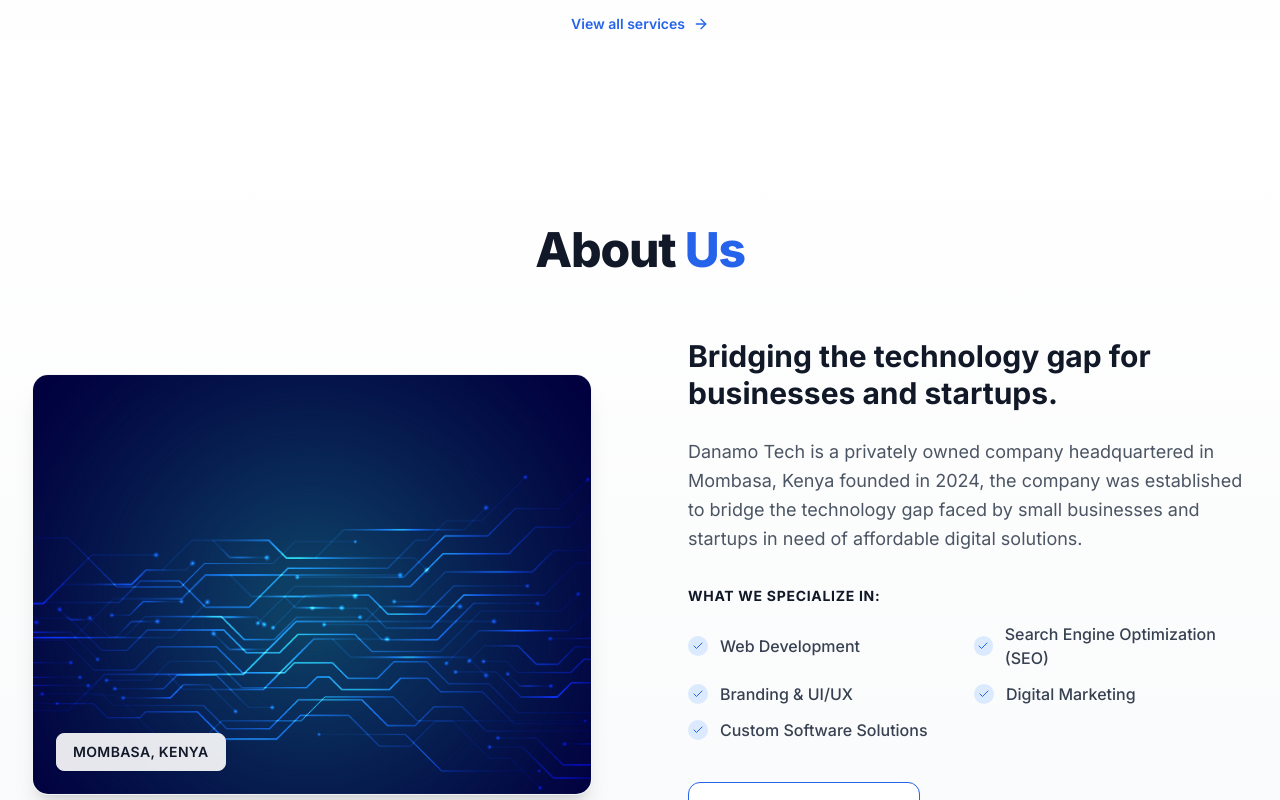
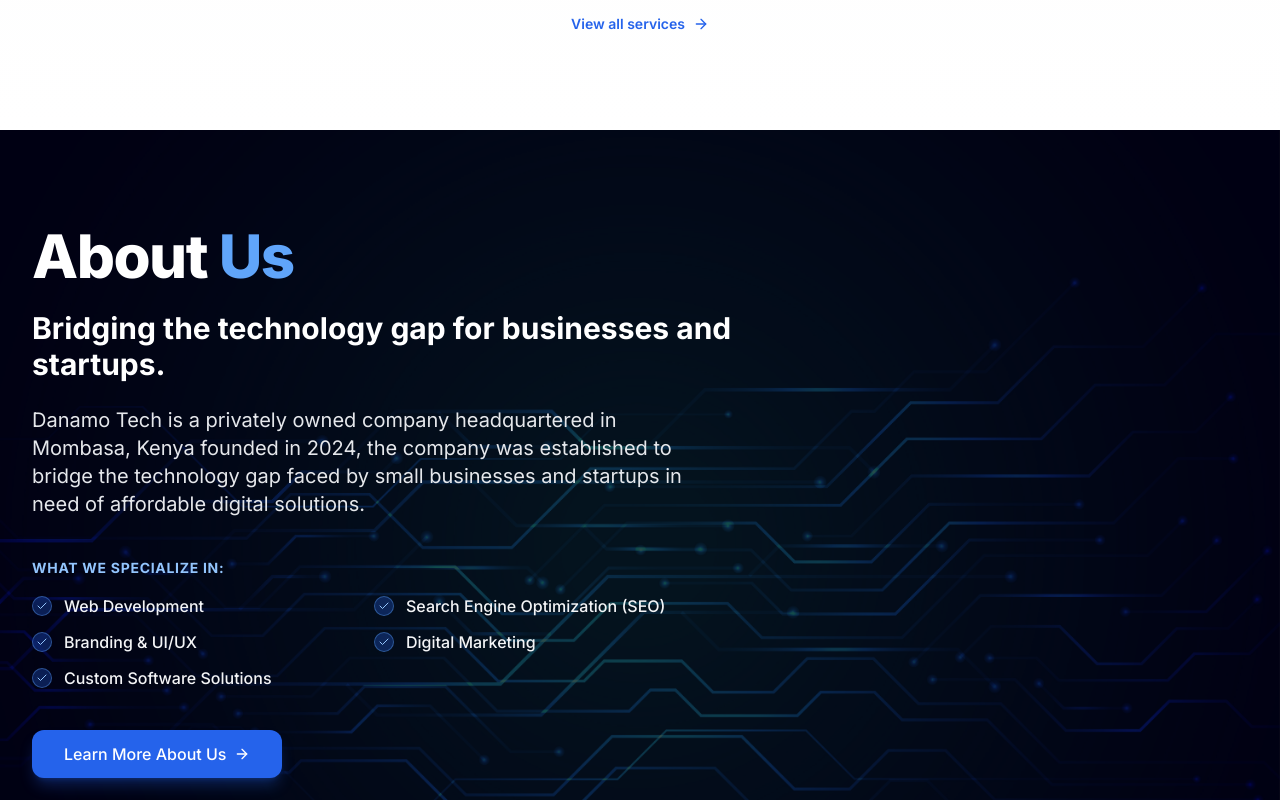
Before and after one commit to ManLikeGanga19-tech/danamo-tech-hub, a Next.js app: page / in a window 1280 px wide. Shown: the part 1660-2460 px from the top of the page. Built offline with nearby package versions, Linux system fonts and the light colour scheme; no server answers.

Commit message:
Redesign About section as full-width image hero

```diff
--- a/src/components/About/About.tsx
+++ b/src/components/About/About.tsx
@@ -1,12 +1,10 @@
 "use client";
 
 import Image from "next/image";
-import { useRef } from "react";
-import { Button } from "@/components/ui/button"
+import { Button } from "@/components/ui/button";
 import { ArrowRight, Check } from "lucide-react";
 
 const AboutUs = () => {
-    const sectionRef = useRef<HTMLDivElement>(null);
     const fullText =
         "Danamo Tech is a privately owned company headquartered in Mombasa, Kenya founded in 2024, the company was established to bridge the technology gap faced by small businesses and startups in need of affordable digital solutions.";
 
@@ -19,67 +17,46 @@ const AboutUs = () => {
     ];
 
     return (
-        <section
-            ref={sectionRef}
-            className="w-full py-24 transition-colors duration-700 bg-gradient-to-b from-white to-gray-50 dark:from-[#1E1E2F] dark:to-[#0e0e15] overflow-hidden"
-        >
-            {/* Matched the max-width exactly to the Hero section (85rem) */}
-            <div className="layout w-full max-w-[85rem] mx-auto px-4 md:px-8">
-                {/* Section Header */}
-                <div className="text-center mb-16">
-                    <h2 className="text-3xl md:text-5xl font-extrabold mb-4 tracking-tight text-gray-900 dark:text-white">
-                        About <span className="text-blue-600 dark:text-blue-400">Us</span>
-                    </h2>
-                </div>
-
-                <div className="flex flex-col lg:flex-row items-center justify-between gap-16 lg:gap-24">
-
-                    {/* Image Section */}
-                    <div className="w-full lg:w-1/2 relative">
-                        {/* Elegant offset border instead of AI floating badge */}
-                        <div className="absolute inset-0 bg-blue-600/10 dark:bg-blue-500/10 rounded-2xl transform translate-x-4 translate-y-4 -z-10" />
-
-                        <div className="relative rounded-2xl overflow-hidden shadow-xl border border-gray-100 dark:border-gray-800">
+        <section className="relative w-full min-h-[85vh] flex items-center overflow-hidden">
+            {/* Background Image & Overlay */}
+            <div className="absolute inset-0 z-0">
                 <Image
                     src="/about.jpg"
                     alt="Danamo Tech Team"
-                                width={800}
-                                height={800}
-                                className="w-full h-auto object-cover aspect-square lg:aspect-[4/3]"
+                    fill
                     priority
+                    className="object-cover object-center"
                 />
+                {/* Consistent dark overlay */}
+                <div className="absolute inset-0 bg-black/70" />
             </div>
 
-                        {/* Subtle text tag integrated into the image layout */}
-                        <div className="absolute bottom-6 left-6 bg-white/90 dark:bg-[#0e0e15]/90 backdrop-blur-md px-4 py-2 rounded-lg border border-gray-200 dark:border-gray-800 shadow-sm">
-                            <p className="text-sm font-semibold text-gray-900 dark:text-white tracking-wide uppercase">
-                                Mombasa, Kenya
-                            </p>
-                        </div>
-                    </div>
+            {/* Content */}
+            <div className="layout relative z-10 w-full max-w-[85rem] mx-auto px-4 md:px-8 py-24 flex flex-col items-center lg:items-start text-center lg:text-left">
+                <div className="max-w-3xl">
+                    <h2 className="text-4xl sm:text-5xl lg:text-6xl font-extrabold mb-6 leading-[1.1] tracking-tight text-white">
+                        About <span className="text-blue-400">Us</span>
+                    </h2>
 
-                    {/* Text Section */}
-                    <div className="w-full lg:w-1/2 flex flex-col items-start">
-                        <h3 className="text-3xl font-bold text-gray-900 dark:text-white mb-6 leading-tight">
+                    <h3 className="text-2xl md:text-3xl font-bold text-white mb-6 leading-tight">
                         Bridging the technology gap for businesses and startups.
                     </h3>
 
-                        <p className="text-lg text-gray-600 dark:text-gray-300 leading-relaxed mb-8">
+                    <p className="text-lg md:text-xl text-gray-200 leading-relaxed mb-10 max-w-2xl mx-auto lg:mx-0">
                         {fullText}
                     </p>
 
-                        {/* Corporate Checklist derived from your text */}
-                        <div className="mb-10 w-full">
-                            <p className="text-sm font-bold text-gray-900 dark:text-white uppercase tracking-wider mb-4">
+                    <div className="mb-10 max-w-2xl mx-auto lg:mx-0">
+                        <p className="text-sm font-bold text-blue-300 uppercase tracking-wider mb-4">
                             What we specialize in:
                         </p>
-                            <ul className="grid grid-cols-1 sm:grid-cols-2 gap-3">
+                        <ul className="grid grid-cols-1 sm:grid-cols-2 gap-3 text-left">
                             {specializations.map((item, i) => (
                                 <li key={i} className="flex items-center gap-3">
-                                        <div className="flex items-center justify-center w-5 h-5 rounded-full bg-blue-100 dark:bg-blue-900/50">
-                                            <Check className="w-3 h-3 text-blue-600 dark:text-blue-400" />
+                                    <div className="flex items-center justify-center w-5 h-5 rounded-full bg-blue-600/30 backdrop-blur-sm border border-blue-400/40 flex-shrink-0">
+                                        <Check className="w-3 h-3 text-blue-300" />
                                     </div>
-                                        <span className="text-gray-700 dark:text-gray-300 font-medium">
+                                    <span className="text-gray-100 font-medium">
                                         {item}
                                     </span>
                                 </li>
@@ -87,11 +64,10 @@ const AboutUs = () => {
                         </ul>
                     </div>
 
-                        {/* Single, cleanly aligned button */}
                     <Button
                         asChild
                         size="lg"
-                            className="px-8 py-6 rounded-xl bg-white text-blue-600 border border-blue-600 dark:border-blue-500 transition-all duration-300 ease-in-out hover:bg-blue-600 hover:text-white dark:bg-gray-900 dark:text-white dark:hover:bg-blue-600 dark:hover:text-white group shadow-sm"
+                        className="bg-blue-600 text-white hover:bg-blue-700 transition-all duration-300 shadow-lg shadow-blue-600/30 text-base px-8 py-6 rounded-xl group"
                     >
                         <a href="/about" className="flex items-center gap-2">
                             Learn More About Us
@@ -99,8 +75,6 @@ const AboutUs = () => {
                         </a>
                     </Button>
                 </div>
-
-                </div>
             </div>
         </section>
     );
```
Lines whose indentation alone changed are shown as unchanged.
